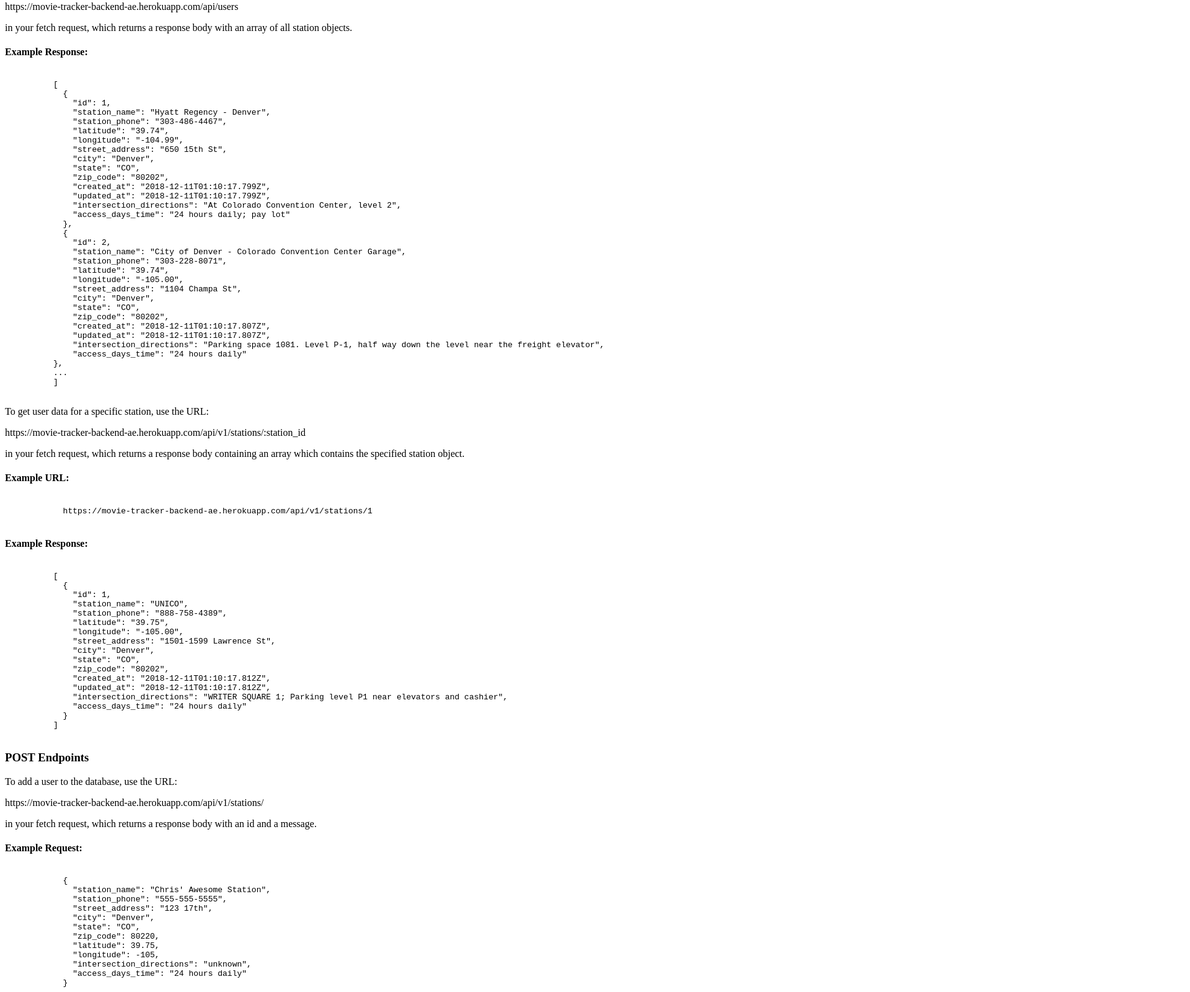
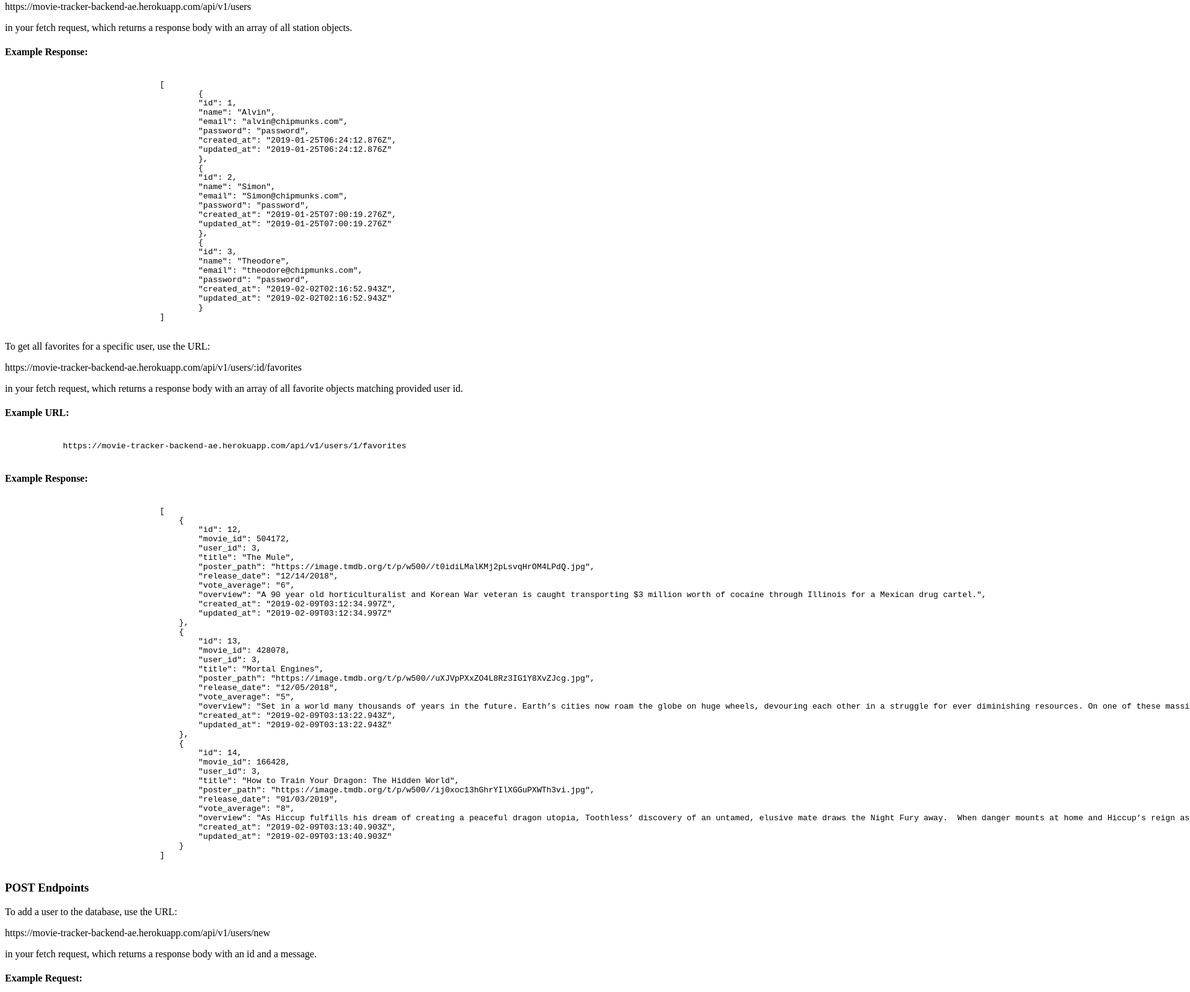
Before and after one commit to alexanderela/movie-tracker-backend, a website: page public/index.html in a window 1280 px wide. Shown: the part 200-1800 px from the top of the page at 62% size, 1920 px wide, since content can reach past the window. Drawn offline with Linux system fonts and the light colour scheme.

Commit message:
Add first draft of all instructions for endpoints

```diff
--- a/public/index.html
+++ b/public/index.html
@@ -11,13 +11,13 @@
       <h1 class="main-headline">Welcome to the Movie Tracker(Backend) Documentation!</h1>
     </header>
     <article class="user">
-      <h2 class="user-title">User Endpoints</h2>
+      <h2 class="user-title">Endpoints</h2>
       <section class="user-endpoints">
         <h3 class="endpoint-title">GET Endpoints</h3>
         <p class="instructions">
           To get data for all users, use the URL:
         </p>
-        <p class="url">https://movie-tracker-backend-ae.herokuapp.com/api/users</p>
+        <p class="url">https://movie-tracker-backend-ae.herokuapp.com/api/v1/users</p>
         <p class="instructions">
           in your fetch request, which returns a response body with an array of
           all station objects.
@@ -27,43 +27,112 @@
 				[
 					{
 					"id": 1,
-              "station_name": "Hyatt Regency - Denver",
-              "station_phone": "303-486-4467",
-              "latitude": "39.74",
-              "longitude": "-104.99",
-              "street_address": "650 15th St",
-              "city": "Denver",
-              "state": "CO",
-              "zip_code": "80202",
-              "created_at": "2018-12-11T01:10:17.799Z",
-              "updated_at": "2018-12-11T01:10:17.799Z",
-              "intersection_directions": "At Colorado Convention Center, level 2",
-              "access_days_time": "24 hours daily; pay lot"
+					"name": "Alvin",
+					"email": "alvin@chipmunks.com",
+					"password": "password",
+					"created_at": "2019-01-25T06:24:12.876Z",
+					"updated_at": "2019-01-25T06:24:12.876Z"
 					},
 					{
 					"id": 2,
-              "station_name": "City of Denver - Colorado Convention Center Garage",
-              "station_phone": "303-228-8071",
-              "latitude": "39.74",
-              "longitude": "-105.00",
-              "street_address": "1104 Champa St",
-              "city": "Denver",
-              "state": "CO",
-              "zip_code": "80202",
-              "created_at": "2018-12-11T01:10:17.807Z",
-              "updated_at": "2018-12-11T01:10:17.807Z",
-              "intersection_directions": "Parking space 1081. Level P-1, half way down the level near the freight elevator",
-              "access_days_time": "24 hours daily"
+					"name": "Simon",
+					"email": "Simon@chipmunks.com",
+					"password": "password",
+					"created_at": "2019-01-25T07:00:19.276Z",
+					"updated_at": "2019-01-25T07:00:19.276Z"
 					},
-          ...
+					{
+					"id": 3,
+					"name": "Theodore",
+					"email": "theodore@chipmunks.com",
+					"password": "password",
+					"created_at": "2019-02-02T02:16:52.943Z",
+					"updated_at": "2019-02-02T02:16:52.943Z"
+					}
 				]
         </code></pre>
 
         <p class="instructions">
-          To get user data for a specific station, use the URL:
+          To get all favorites for a specific user, use the URL:
         </p>
         <p class="url">
-          https://movie-tracker-backend-ae.herokuapp.com/api/v1/stations/:station_id
+          https://movie-tracker-backend-ae.herokuapp.com/api/v1/users/:id/favorites
+        </p>
+        <p class="instructions">
+          in your fetch request, which returns a response body with an array of
+          all favorite objects matching provided user id.
+        </p>
+        <h4 class="example">Example URL:</h4>
+        <pre><code>
+            https://movie-tracker-backend-ae.herokuapp.com/api/v1/users/1/favorites
+            </code></pre>
+        <h4 class="example">Example Response:</h4>
+        <pre><code>
+				[
+				    {
+				        "id": 12,
+				        "movie_id": 504172,
+				        "user_id": 3,
+				        "title": "The Mule",
+				        "poster_path": "https://image.tmdb.org/t/p/w500//t0idiLMalKMj2pLsvqHrOM4LPdQ.jpg",
+				        "release_date": "12/14/2018",
+				        "vote_average": "6",
+				        "overview": "A 90 year old horticulturalist and Korean War veteran is caught transporting $3 million worth of cocaine through Illinois for a Mexican drug cartel.",
+				        "created_at": "2019-02-09T03:12:34.997Z",
+				        "updated_at": "2019-02-09T03:12:34.997Z"
+				    },
+				    {
+				        "id": 13,
+				        "movie_id": 428078,
+				        "user_id": 3,
+				        "title": "Mortal Engines",
+				        "poster_path": "https://image.tmdb.org/t/p/w500//uXJVpPXxZO4L8Rz3IG1Y8XvZJcg.jpg",
+				        "release_date": "12/05/2018",
+				        "vote_average": "5",
+				        "overview": "Set in a world many thousands of years in the future. Earth’s cities now roam the globe on huge wheels, devouring each other in a struggle for ever diminishing resources. On one of these massive Traction Cities, Tom Natsworthy has an unexpected encounter with a mysterious young woman from the Outlands who will change the course of his life forever.",
+				        "created_at": "2019-02-09T03:13:22.943Z",
+				        "updated_at": "2019-02-09T03:13:22.943Z"
+				    },
+				    {
+				        "id": 14,
+				        "movie_id": 166428,
+				        "user_id": 3,
+				        "title": "How to Train Your Dragon: The Hidden World",
+				        "poster_path": "https://image.tmdb.org/t/p/w500//ij0xoc13hGhrYIlXGGuPXWTh3vi.jpg",
+				        "release_date": "01/03/2019",
+				        "vote_average": "8",
+				        "overview": "As Hiccup fulfills his dream of creating a peaceful dragon utopia, Toothless’ discovery of an untamed, elusive mate draws the Night Fury away.  When danger mounts at home and Hiccup’s reign as village chief is tested, both dragon and rider must make impossible decisions to save their kind.",
+				        "created_at": "2019-02-09T03:13:40.903Z",
+				        "updated_at": "2019-02-09T03:13:40.903Z"
+				    }
+				]
+          </code></pre>
+        <h3 class="endpoint-title">POST Endpoints</h3>
+        <p class="instructions">
+          To add a user to the database, use the URL:
+        </p>
+        <p class="url">https://movie-tracker-backend-ae.herokuapp.com/api/v1/users/new</p>
+        <p class="instructions">
+          in your fetch request, which returns a response body with an id and a
+          message.
+        </p>
+        <h4 class="example">Example Request:</h4>
+        <pre><code>
+            {
+              "name": "Alvin",
+              "email": "alex@chipmunks.com",
+              "password": "password",
+            }
+            </code></pre>
+        <h4 class="example">Example Response:</h4>
+        <pre><code>
+						1
+              </code></pre>
+        <p class="instructions">
+          To get log a user in, use the URL:
+        </p>
+        <p class="url">
+          https://movie-tracker-backend-ae.herokuapp.com/api/v1/users
         </p>
         <p class="instructions">
           in your fetch request, which returns a response body containing an
@@ -73,192 +142,17 @@
         <pre><code>
             https://movie-tracker-backend-ae.herokuapp.com/api/v1/stations/1
               </code></pre>
-        <h4 class="example">Example Response:</h4>
-        <pre><code>
-          [
-            {
-              "id": 1,
-              "station_name": "UNICO",
-              "station_phone": "888-758-4389",
-              "latitude": "39.75",
-              "longitude": "-105.00",
-              "street_address": "1501-1599 Lawrence St",
-              "city": "Denver",
-              "state": "CO",
-              "zip_code": "80202",
-              "created_at": "2018-12-11T01:10:17.812Z",
-              "updated_at": "2018-12-11T01:10:17.812Z",
-              "intersection_directions": "WRITER SQUARE 1; Parking level P1 near elevators and cashier",
-              "access_days_time": "24 hours daily"
-            }
-          ]
-          </code></pre>
-
-        <h3 class="endpoint-title">POST Endpoints</h3>
-        <p class="instructions">
-          To add a user to the database, use the URL:
-        </p>
-        <p class="url">https://movie-tracker-backend-ae.herokuapp.com/api/v1/stations/</p>
-        <p class="instructions">
-          in your fetch request, which returns a response body with an id and a
-          message.
-        </p>
        <h4 class="example">Example Request:</h4>
         <pre><code>
             {
-              "station_name": "Chris' Awesome Station",
-              "station_phone": "555-555-5555",
-              "street_address": "123 17th",
-              "city": "Denver",
-              "state": "CO",
-              "zip_code": 80220,
-              "latitude": 39.75,
-              "longitude": -105,
-              "intersection_directions": "unknown",
-              "access_days_time": "24 hours daily"
+              "email": "alex@chipmunks.com",
+              "password": "password"
             }
             </code></pre>
         <h4 class="example">Example Response:</h4>
         <pre><code>
-            {
-              "id": 35,
-              "message": "Station \"Chris' awesome station\" successfully created!"
-            }
+  			3
           </code></pre>
-      </section>
-    </article>
-
-    <article class="cafe">
-      <h2 class="cafe-title">Cafe Endpoints</h2>
-      <section class="cafe-endpoints">
-        <h3 class="endpoint-title">GET Endpoints</h3>
-        <p class="instructions">To get a specific cafe by name, use the URL:</p>
-        <p class="url">
-          https://movie-tracker-backend-ae.herokuapp.com/api/v1/cafes?cafe_name=CAFE+NAME+HERE
-        </p>
-        <p class="instructions">
-          in your fetch request, which returns a response body with an array of
-          matching cafe objects.
-        </p>
-        <h4 class="example">Example URL:</h4>
-        <pre><code>
-            https://movie-tracker-backend-ae.herokuapp.com/api/v1/cafes?cafe_name=Perks+Coffee
-            </code></pre>
-        <h4 class="example">Example Response:</h4>
-        <pre><code>
-          [
-            {
-              "id": 1,
-              "cafe_name": "Perks Coffee",
-              "street_address": "650 15th St",
-              "city": "Denver",
-              "state": "CO",
-              "zip_code": null,
-              "cross_street": null,
-              "formatted_address": "650 15th St, Denver, CO, United States",
-              "distance_in_meters": 32,
-              "station_id": 1,
-              "created_at": "2018-12-11T01:10:17.833Z",
-              "updated_at": "2018-12-11T01:10:17.833Z"
-            }
-          ]
-          </code></pre>
-
-        <p class="instructions">
-          To get data for a specific cafe, use the URL:
-        </p>
-        <p class="url">
-          https://movie-tracker-backend-ae.herokuapp.com/api/v1/stations/:station_id/cafes
-        </p>
-        <p class="instructions">
-          in your fetch request, which returns a response body with an array of
-          all cafe objects matching provided station id.
-        </p>
-        <h4 class="example">Example URL:</h4>
-        <pre><code>
-            https://movie-tracker-backend-ae.herokuapp.com/api/v1/stations/1/cafes
-            </code></pre>
-        <h4 class="example">Example Response:</h4>
-        <pre><code>
-          [
-            {
-              "id": 1,
-              "cafe_name": "Perks Coffee",
-              "street_address": "650 15th St",
-              "city": "Denver",
-              "state": "CO",
-              "zip_code": null,
-              "cross_street": null,
-              "formatted_address": "650 15th St, Denver, CO, United States",
-              "distance_in_meters": 32,
-              "station_id": 1,
-              "created_at": "2018-12-11T01:10:17.833Z",
-              "updated_at": "2018-12-11T01:10:17.833Z"
-            },
-            {
-              "id": 2,
-              "cafe_name": "Peet's Coffee & Tea",
-              "street_address": "1550 Court Pl",
-              "city": "Denver",
-              "state": "CO",
-              "zip_code": "80202",
-              "cross_street": "Sheraton Denver Downtown",
-              "formatted_address": "1550 Court Pl (Sheraton Denver Downtown), Denver, CO 80202, United States",
-              "distance_in_meters": 368,
-              "station_id": 1,
-              "created_at": "2018-12-11T01:10:17.835Z",
-              "updated_at": "2018-12-11T01:10:17.835Z"
-            },
-            {
-              "id": 3,
-              "cafe_name": "Ink! Coffee",
-              "street_address": "618 16th St",
-              "city": "Denver",
-              "state": "CO",
-              "zip_code": "80202",
-              "cross_street": "btwn California & Welton",
-              "formatted_address": "618 16th St (btwn California & Welton), Denver, CO 80202, United States",
-              "distance_in_meters": 167,
-              "station_id": 1,
-              "created_at": "2018-12-11T01:10:17.834Z",
-              "updated_at": "2018-12-11T01:10:17.834Z"
-            }
-          ]
-          </code></pre>
-
-        <p class="instructions">To get a specific cafe by id, use the URL:</p>
-        <p class="url">
-          https://movie-tracker-backend-ae.herokuapp.com/api/v1/stations/:station_id/cafes/:cafe_id
-        </p>
-        <p class="instructions">
-          in your fetch request, which returns a response body with an array
-          containing the matching cafe object.
-        </p>
-        <h4 class="example">Example URL:</h4>
-        <pre><code>
-            https://movie-tracker-backend-ae.herokuapp.com/api/v1/stations/1/cafes/2
-              </code></pre>
-        <h4 class="example">Example Response:</h4>
-        <pre><code>
-            [
-              {
-                "id": 2,
-                "cafe_name": "Peet's Coffee & Tea",
-                "street_address": "1550 Court Pl",
-                "city": "Denver",
-                "state": "CO",
-                "zip_code": "80202",
-                "cross_street": "Sheraton Denver Downtown",
-                "formatted_address": "1550 Court Pl (Sheraton Denver Downtown), Denver, CO 80202, United States",
-                "distance_in_meters": 368,
-                "station_id": 1,
-                "created_at": "2018-12-11T01:10:17.835Z",
-                "updated_at": "2018-12-11T01:10:17.835Z"
-              }
-            ]
-            </code></pre>
-
-        <h3 class="endpoint-title">POST Endpoints</h3>
         <p class="instructions">To add a favorite to the database, use the URL:</p>
         <p class="url">
           https://movie-tracker-backend-ae.herokuapp.com/api/v1/users/favorites/new
@@ -284,10 +178,7 @@
               </code></pre>
         <h4 class="example">Example Response:</h4>
         <pre><code>
-            {
-              "id": 103,
-              "message": "Cafe "Chris' awesome cafe" successfully created!"
-            }
+            3
                 </code></pre>
 
         <h3 class="endpoint-title">DELETE Endpoints</h3>
--- a/server.js
+++ b/server.js
@@ -73,13 +73,13 @@ app.post('/api/v1/users/favorites/new', (request, response) => {
 
 	for(let requiredParam of ['movie_id', 'user_id', 'title', 'poster_path', 'release_date', 'vote_average', 'overview']) {
 		if(!favorite[requiredParam]) {
-			response.status(422).json({ error: `Expected format: { movie_id: <String>, user_id: <String>, title: <String>, poster_path: <String>, release_date: <String>, vote_average: <String>, overview: <String> }. You're missing a "${requiredParam}" property.`})
+			response.status(422).json({ error: `Expected format: { movie_id: <Integer>, user_id: <Integer>, title: <String>, poster_path: <String>, release_date: <String>, vote_average: <Float>, overview: <String> }. You're missing a "${requiredParam}" property.`})
 		}
 	}
 
 	database('favorites').insert(favorite, 'id')
 		.then(favorite => {
-			response.status(201).json(favorite)
+			response.status(201).json(favorite.movie_id)
 		})
 		.catch(error => {
 			response.status(500).json({ error: message })
```
Lines whose indentation alone changed are shown as unchanged.
